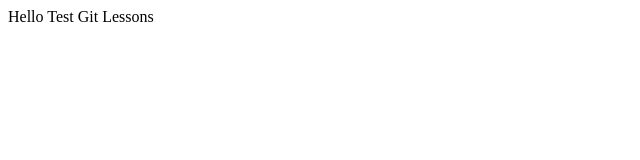
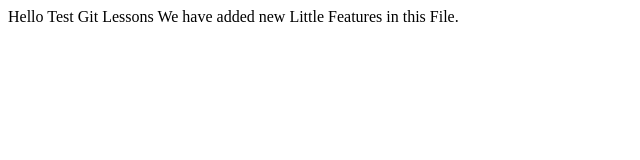
Before and after one commit to hakimuddinkika/git_lessons, a plain HTML site: page index.html in a window 1280 px wide. Shown: the whole page, without its empty margins (0-640 px from the left). Drawn offline with Linux system fonts and the light colour scheme.

Commit message:
Changed Body

```diff
--- a/index.html
+++ b/index.html
@@ -10,6 +10,7 @@
 	</head>
 	<body>
 		Hello Test Git Lessons
+		We have added new Little Features in this File.
 		<script src="" async defer></script>
 	</body>
 </html>
```
